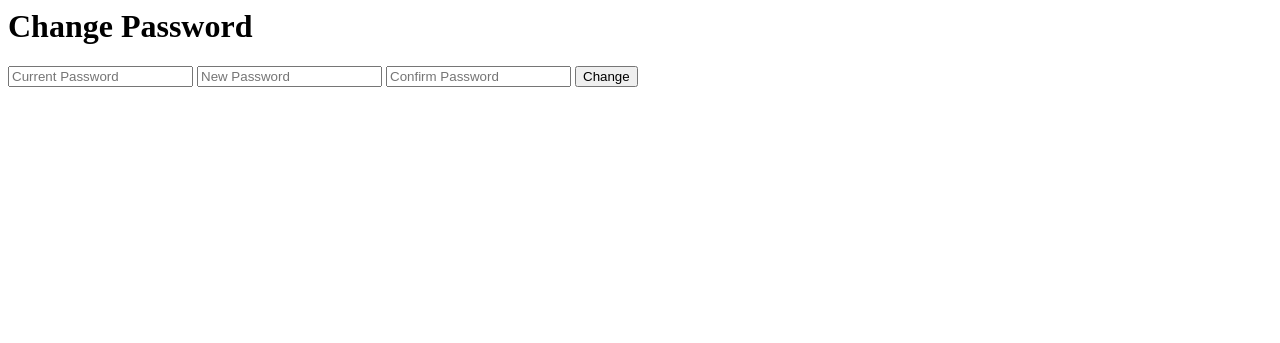
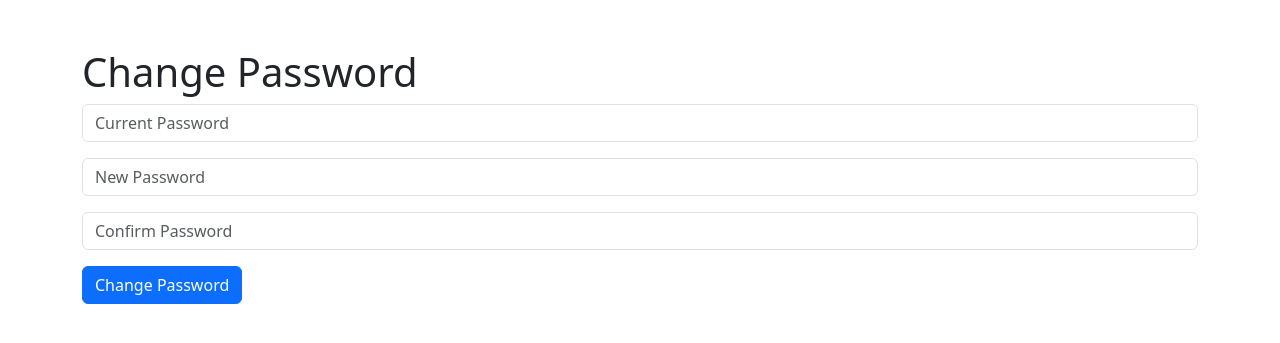
Before and after one commit to HifumiKaede/M6_KanRodriguezYap, a Django app: template M6E_KanRodriguezYap/tapas/tapasapp/templates/tapasapp/change_password.html in a window 1280 px wide. Shown: the top 343 px of the page. Run offline with Django 3.2, Linux system fonts and the light colour scheme; the template is opened without the code that fills it, so the values that code supplies are empty.

Commit message:
Update change_password.html

```diff
--- a/M6E_KanRodriguezYap/tapas/tapasapp/templates/tapasapp/change_password.html
+++ b/M6E_KanRodriguezYap/tapas/tapasapp/templates/tapasapp/change_password.html
@@ -1,11 +1,35 @@
-<h1>Change Password</h1>
+<!DOCTYPE html>
+<html>
+<head>
+    <title>Change Password</title>
+    <link href="https://cdn.jsdelivr.net/npm/bootstrap@5.3.0/dist/css/bootstrap.min.css" rel="stylesheet">
+</head>
 
-<form method="POST">
-    {% csrf_token %}
-    <input type="password" name="current" placeholder="Current Password">
-    <input type="password" name="new" placeholder="New Password">
-    <input type="password" name="confirm" placeholder="Confirm Password">
-    <button type="submit">Change</button>
-</form>
+<body class="container mt-5">
 
-<p style="color:red;">{{ message }}</p>
+    <h1>Change Password</h1>
+
+    <form method="POST">
+        {% csrf_token %}
+
+        <div class="mb-3">
+            <input type="password" name="current" class="form-control" placeholder="Current Password">
+        </div>
+
+        <div class="mb-3">
+            <input type="password" name="new" class="form-control" placeholder="New Password">
+        </div>
+
+        <div class="mb-3">
+            <input type="password" name="confirm" class="form-control" placeholder="Confirm Password">
+        </div>
+
+        <button class="btn btn-primary" type="submit">
+            Change Password
+        </button>
+    </form>
+
+    <p style="color:red;">{{ message }}</p>
+
+</body>
+</html>
```
